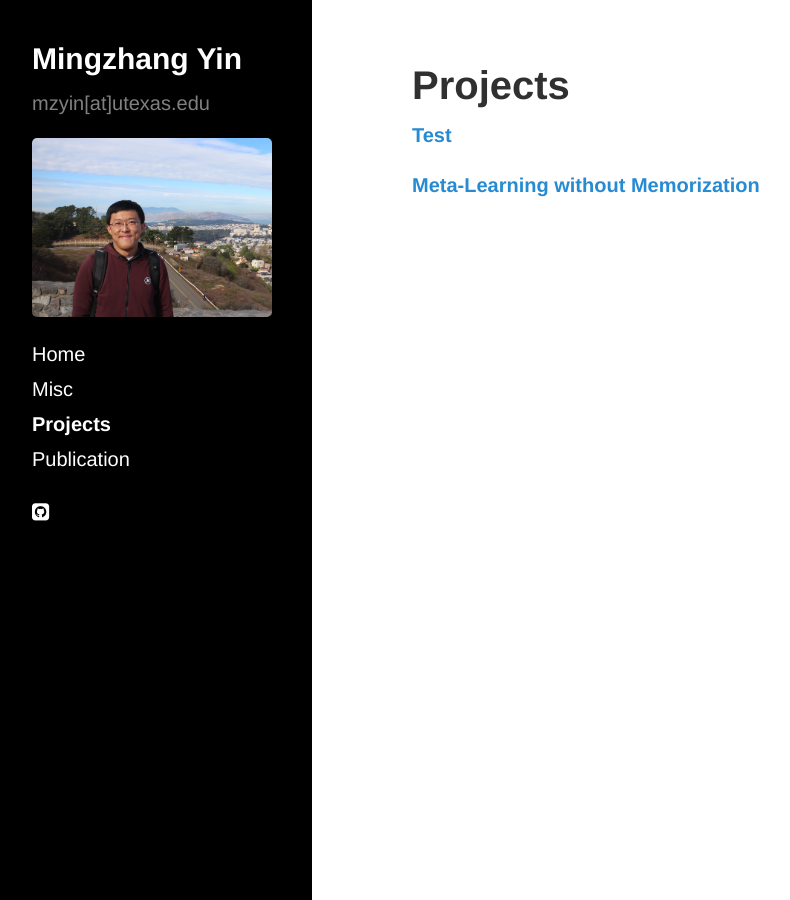
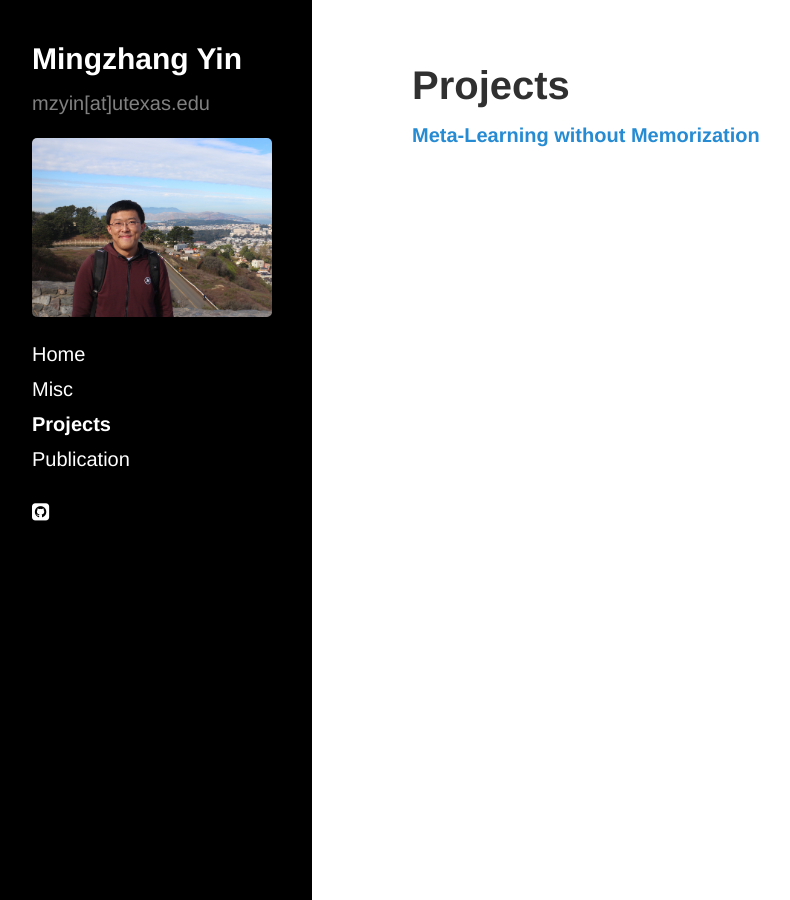
Before and after one commit to mingzhang-yin/mingzhang-yin.github.io, a Jekyll site: the page built from projects.md, in a window 1280 px wide. Shown: the whole page, without its empty margins (8-798 px from the left). Built offline with Jekyll 4.4.1, drawn with Linux system fonts in a browser that asks for light colours; nearby versions of some CDN libraries.

Commit message:
Update projects.md

```diff
--- a/projects.md
+++ b/projects.md
@@ -3,6 +3,5 @@ layout: page
 title: Projects
 active: projects
 ---
-[**Test**](/_posts/2018-06-02-test.md)
 
 [**Meta-Learning without Memorization**](/_posts/2020-04-10-Meta-learning-without-Memorization.md)
```
